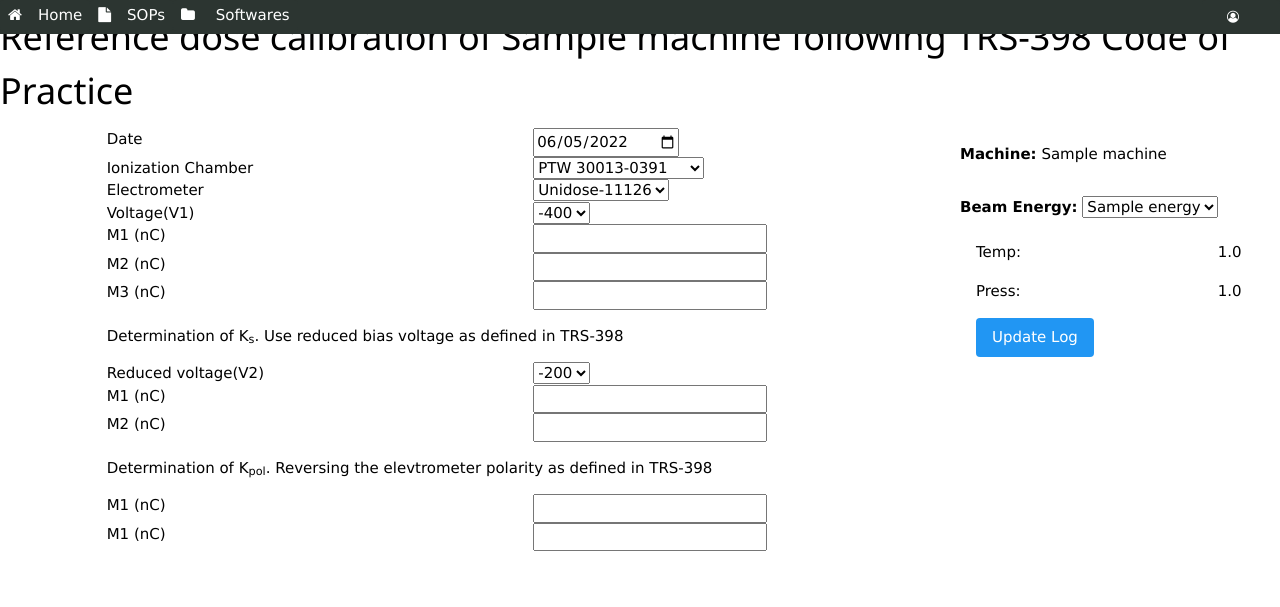
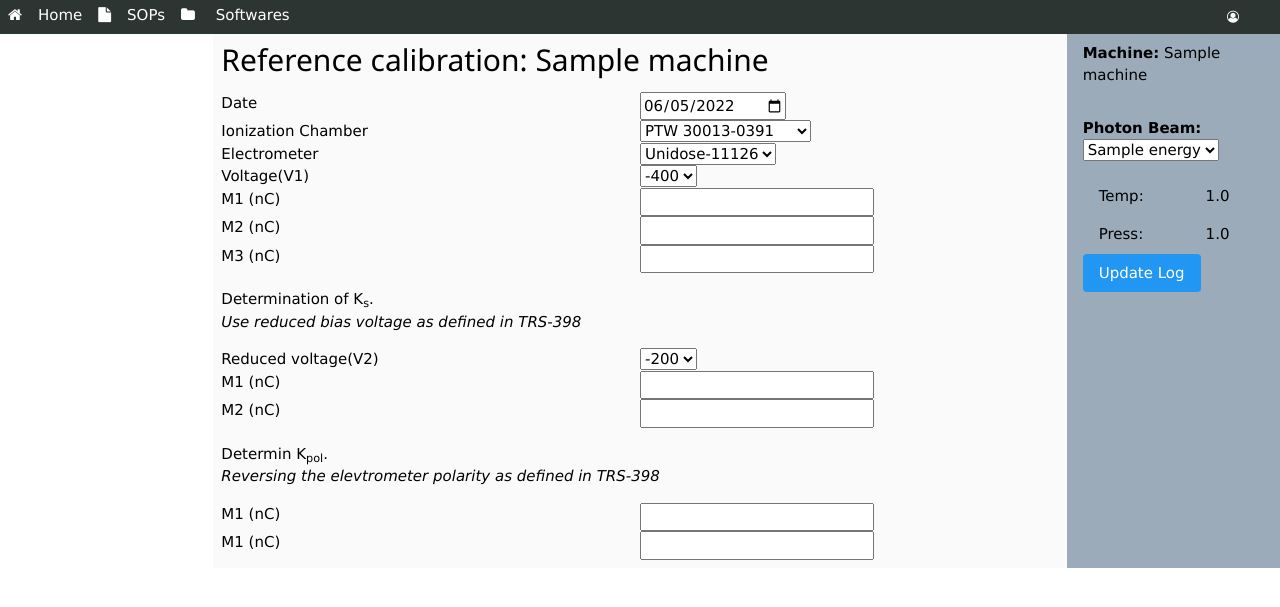
Before and after one commit to nkosie18/work_app, a Flask app: template app/templates/trs398.html in a window 1280 px wide. Shown: the top 607 px of the page. Run offline with Flask 2, Linux system fonts and the light colour scheme; tables that the repository leaves empty hold one stand-in row (values such as "Sample post"); the template is opened without the code that fills it: values that come from a table or form of the project are taken from there, most other values are stand-ins (such as "Sample title", 1, 10 or a date in 2020); parts of the project's set-up code (start-up, migrations or seed data) failed here and were passed over; some libraries are stand-ins or nearby versions.

Commit message:
tr3-398 working now

```diff
--- a/app/static/css/trs_398.css
+++ b/app/static/css/trs_398.css
@@ -11,3 +11,31 @@ input[type="number"] {
 .update_env {
   display: none;
 }
+.trs-container {
+  width: 100%;
+  height: 100%;
+
+  position: relative;
+  overflow: hidden;
+  margin-top: 5mm;
+}
+.far_right {
+  background-color: rgb(155, 171, 185);
+  overflow: hidden;
+  position: relative;
+  height: auto;
+}
+
+.center_row {
+  background-color: #fafafa;
+  padding: 8px;
+}
+
+.parent {
+  display: flex;
+}
+
+.tll {
+  text-align: left;
+  width: 20mm;
+}
--- a/app/templates/trs398.html
+++ b/app/templates/trs398.html
@@ -6,23 +6,20 @@
 />
 {% endblock %} {% block tittle %} TRS398 reference dose calibration for
 {{linac_obj.n_name}} {% endblock %} {% block content %}
-<h1>
-  Reference dose calibration of {{linac_obj.n_name}} following TRS-398 Code of
-  Practice
-</h1>
-
+<div class="trs-container w3-container-fluid">
   <div class="w3-container-fluid">
-  <div class="w3-row">
+    <div class="parent w3-row">
       <!--
         This is the left column that just act as a margine. Might have to delete it later. We will see how it turn out.
       -->
-    <div class="w3-col m1 l1">
+      <div class="w3-col m2 l2 w3-hide-small">
         <p></p>
       </div>
       <!--
         This is the center column, where the magic happens, ok I am only joking, this is the main form.
       -->
-    <div class="w3-col m8 l8">
+      <div class="center_row w3-col m8 l8 s7">
+        <h2>Reference calibration: {{linac_obj.n_name}}</h2>
         <form action="" method="POST" novalidate>
           {{form.hidden_tag()}}
           <div class="w3-row">
@@ -95,8 +92,8 @@
           </div>
           <div class="w3-row">
             <p>
-            Determination of K<sub>s</sub>. Use reduced bias voltage as defined
-            in TRS-398
+              Determination of K<sub>s</sub>. <br />
+              <i>Use reduced bias voltage as defined in TRS-398</i>
             </p>
           </div>
           <div class="w3-row">
@@ -131,8 +128,8 @@
 
           <div class="w3-row">
             <p>
-            Determination of K<sub>pol</sub>. Reversing the elevtrometer
-            polarity as defined in TRS-398
+              Determin K<sub>pol</sub>. <br />
+              <i>Reversing the elevtrometer polarity as defined in TRS-398</i>
             </p>
           </div>
           <div class="w3-row">
@@ -161,13 +158,14 @@
         This is the far right column where we update the environmentals.
         So I have taken the approche to use environmentals of the day and one will have the options to update the environmentals
       -->
-    <div class="far_right w3-col m3 l3">
+      <div class="far_right w3-col m2 l2 s5">
+        <div class="w3-container w3-padding">
           <div class="w3-row">
             <p><b>Machine:</b> {{linac_obj.n_name}}</p>
           </div>
           <div class="w3-row">
             <p>
-          <b>Beam Energy:</b>
+              <b>Photon Beam:</b>
               <select name="beams" id="sele_beam">
                 {% for each in beams %}
                 <option value="{{each.energy}}">{{each.energy}}</option>
@@ -176,23 +174,21 @@
             </p>
           </div>
           <div class="w3-row">
-        <table class="w3-table">
+            <div class="w3-responsive">
+              <table class="w3-table class="tll"">
                 <tr>
-            <td id="temp_d">Temp:</td>
+                  <td id="temp_d" >Temp:</td>
                   <td>{{environ.temp}}</td>
                 </tr>
                 <tr>
                   <td id="pres_d">Press:</td>
                   <td>{{environ.press}}</td>
                 </tr>
-          <tr>
-            <td>
+              </table>
               <button id="tem_pres_u" class="w3-button w3-blue w3-round">
                 Update Log
               </button>
-            </td>
-          </tr>
-        </table>
+            </div>
           </div>
           <div class="update_env w3-row">
             <form action="" method="POST" class="w3-container">
@@ -222,4 +218,6 @@
         </div>
       </div>
     </div>
+  </div>
+</div>
 {% endblock %}
--- a/app/trs398/views.py
+++ b/app/trs398/views.py
@@ -34,7 +34,7 @@ trs_398_bp = Blueprint('trs_398', __name__, template_folder='templates', static_
 def trs_398_photons():
     form = TRS398_photonsForm()
     print(request.args.get('linac'))
-    machine = Machine.query.filter_by(n_name = request.args.get('linac')).first()
+    machine = Machine.query.filter_by(n_name = request.args.get('machine')).first()
     temp_press = Temp_press.query.order_by(desc(Temp_press.date_time)).first()
     chambers = Ionization_chambers.query.all()
 
@@ -43,10 +43,10 @@ def trs_398_photons():
     beamEnergy_used_today = Photon_energy.query.join(Trs398_photons.query.filter(and_(Trs398_photons.date == datetime.now().date(), Trs398_photons.machine_id == machine.id)).subquery()).all()
 
     list_beams = []
-    for each in chambers:
+    for each in beam_energies:
         if not each in beamEnergy_used_today:
             list_beams.append(each)
-
+    print(beam_energies)
     if request.method == 'POST':
         if form.validate_on_submit():
             date_1 = form.date.data
```
Also changed, not shown: app/static/scripts/linacs.js (+3 -21 lines), app/templates/linac2.html (+5 -2 lines). Lines whose indentation alone changed are shown as unchanged.
